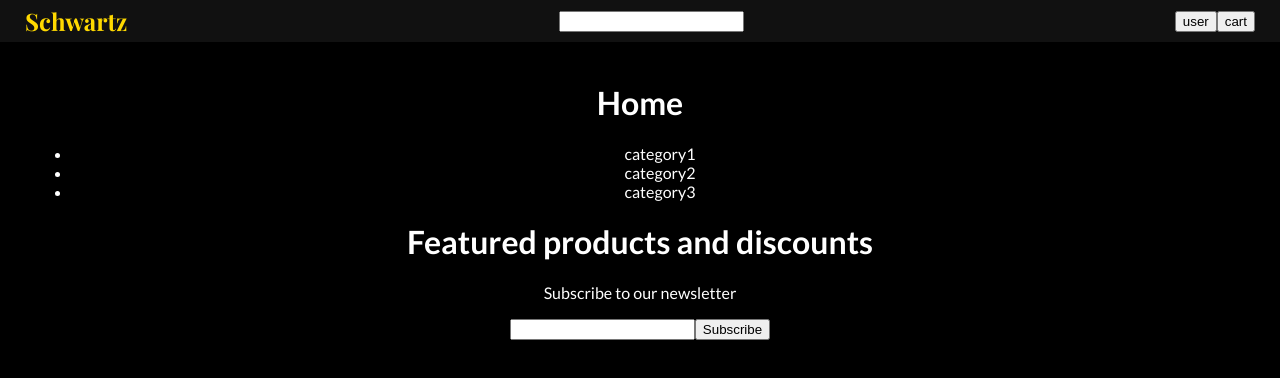
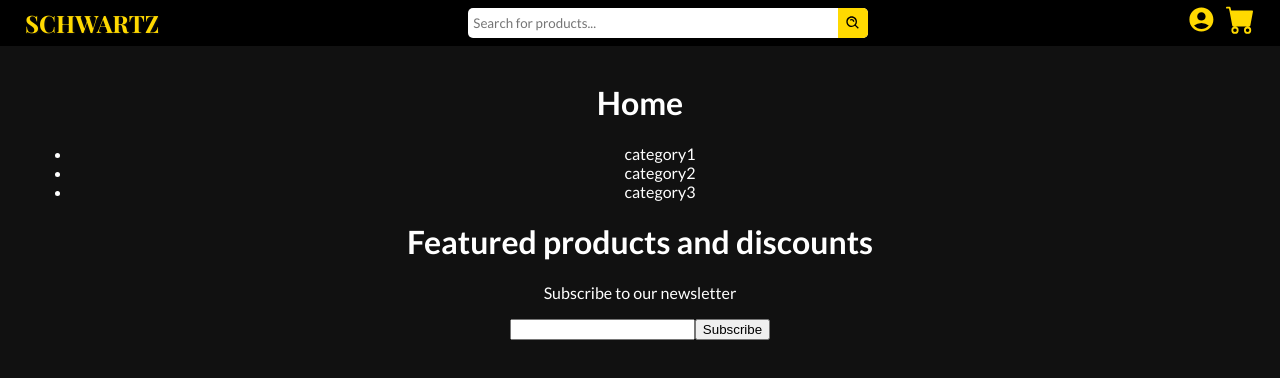
Before and after one commit to AndrejBerezni/Schwarz, a React (Vite) app: page / in a window 1280 px wide. Shown: the top 378 px of the page. Built offline with nearby package versions, Linux system fonts and the light colour scheme; a web font is replaced by a local one.

Commit message:
style TopNavbar

```diff
--- a/package.json
+++ b/package.json
@@ -16,6 +16,7 @@
     "firebase": "^10.5.2",
     "react": "^18.2.0",
     "react-dom": "^18.2.0",
+    "react-icons": "^4.11.0",
     "react-redux": "^8.1.3",
     "react-router": "^6.18.0",
     "react-router-dom": "^6.18.0",
--- a/src/GlobalStyles.ts
+++ b/src/GlobalStyles.ts
@@ -1,8 +1,8 @@
 import { createGlobalStyle } from 'styled-components'
 
 export const theme = {
-  bgColor: '#000000',
-  navBgColor: '#111111',
+  bgColor: '#111111',
+  navBgColor: '#000000',
   textColor: '#FFFFFF',
   primary: '#ffd900',
   secondary: '#F5F5F5',
--- a/src/components/TopNavbar/TopNavbar.styles.ts
+++ b/src/components/TopNavbar/TopNavbar.styles.ts
@@ -18,7 +18,79 @@ export const StyledNavTitle = styled.h5`
   color: ${(props) => props.theme.primary};
   font-size: x-large;
   margin: 0;
+  text-transform: uppercase;
+  text-shadow: 1px 1px 2px ${(props) => props.theme.bgColor};
+  transition: 0.3s;
   &:hover {
     cursor: pointer;
+    color: ${(props) => props.theme.secondary};
   }
 `
+
+export const StyledNavDiv = styled.div`
+  display: flex;
+  flex-wrap: nowrap;
+  gap: 0;
+  align-items: center;
+  justify-content: center;
+  position: relative;
+  @media (max-width: 768px) {
+    width: 100%;
+    margin-bottom: 10px;
+  }
+  &:nth-of-type(3) {
+    justify-content: space-between;
+  }
+`
+
+export const StyledNavSearchIcon = styled(StyledNavDiv)`
+  background-color: ${(props) => props.theme.primary};
+  height: 30px;
+  width: 30px;
+  color: ${(props) => props.theme.navBgColor};
+  border-radius: 0 5px 5px 0;
+  position: absolute;
+  top: 0;
+  right: 0;
+`
+
+export const StyledNavInput = styled.input`
+  width: 400px;
+  height: 30px;
+  border-radius: 5px;
+  border: none;
+  padding: 0 35px 0 5px;
+  font-family: ${(props) => props.theme.textFont};
+  @media (max-width: 768px) {
+    width: 100%;
+  }
+`
+
+interface StyledNavButtonProps {
+  theme: {
+    primary: string
+    secondary: string
+  }
+  variant?: string
+}
+
+export const StyledNavButton = styled.button<StyledNavButtonProps>`
+  color: ${(props) => props.theme.primary};
+  background-color: transparent;
+  border: none;
+  padding: 0;
+  font-size: 1.8rem;
+  text-shadow: 2px 2px 3px ${(props) => props.theme.secondary};
+  margin-left: 10px;
+  transition: 0.3s;
+  display: ${(props) =>
+    props.variant === 'mobile-only' ? 'none' : 'inline-block'};
+  &:hover {
+    cursor: pointer;
+    transform: scale(1.1);
+    color: ${(props) => props.theme.secondary};
+  }
+  @media (max-width: 768px) {
+    display: inline-block;
+  }
+`
--- a/src/components/TopNavbar/index.tsx
+++ b/src/components/TopNavbar/index.tsx
@@ -1,16 +1,44 @@
-import { StyledTopNavbar, StyledNavTitle } from './TopNavbar.styles'
+import {
+  StyledTopNavbar,
+  StyledNavTitle,
+  StyledNavDiv,
+  StyledNavSearchIcon,
+  StyledNavInput,
+  StyledNavButton,
+} from './TopNavbar.styles'
+import { MdAccountCircle } from 'react-icons/md'
+import { BsCartFill } from 'react-icons/bs'
+import { BiSearchAlt } from 'react-icons/bi'
+import { TfiMenuAlt } from 'react-icons/tfi'
 
 export default function TopNavbar() {
   return (
     <StyledTopNavbar>
-      <StyledNavTitle>Schwartz</StyledNavTitle>
-      <div>
-        <input type="text"></input>
-      </div>
-      <div>
-        <button>user</button>
-        <button>cart</button>
-      </div>
+      <StyledNavDiv>
+        <StyledNavTitle>Schwartz</StyledNavTitle>
+      </StyledNavDiv>
+      <StyledNavDiv>
+        <StyledNavInput
+          type="text"
+          placeholder="Search for products..."
+        ></StyledNavInput>
+        <StyledNavSearchIcon>
+          <BiSearchAlt />
+        </StyledNavSearchIcon>
+      </StyledNavDiv>
+      <StyledNavDiv>
+        <StyledNavButton variant="mobile-only">
+          <TfiMenuAlt />
+        </StyledNavButton>
+        <div>
+          <StyledNavButton>
+            <MdAccountCircle />
+          </StyledNavButton>
+          <StyledNavButton>
+            <BsCartFill />
+          </StyledNavButton>
+        </div>
+      </StyledNavDiv>
     </StyledTopNavbar>
   )
 }
```
Also changed, not shown: 1 other file (tests, documents, lock files or other folders).
